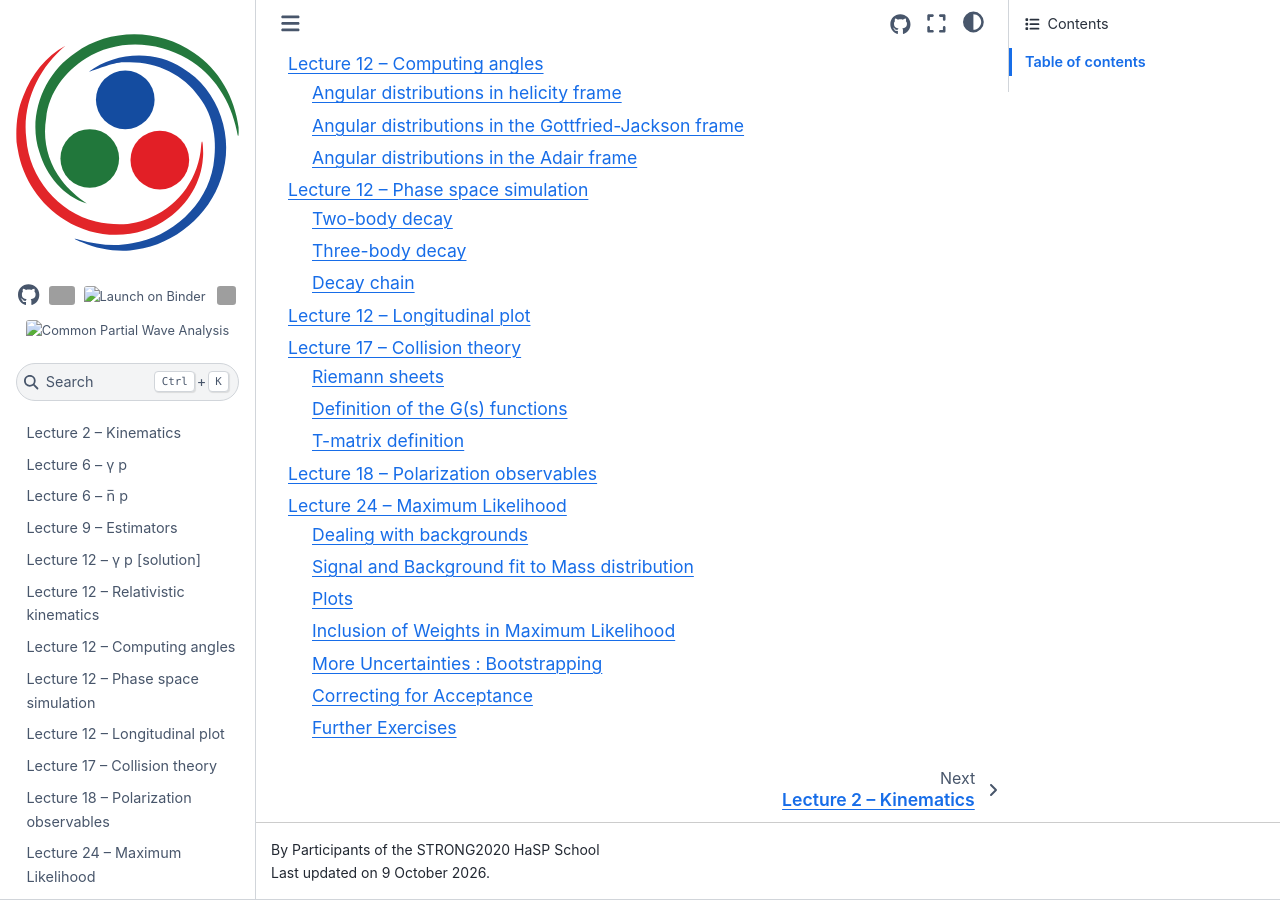
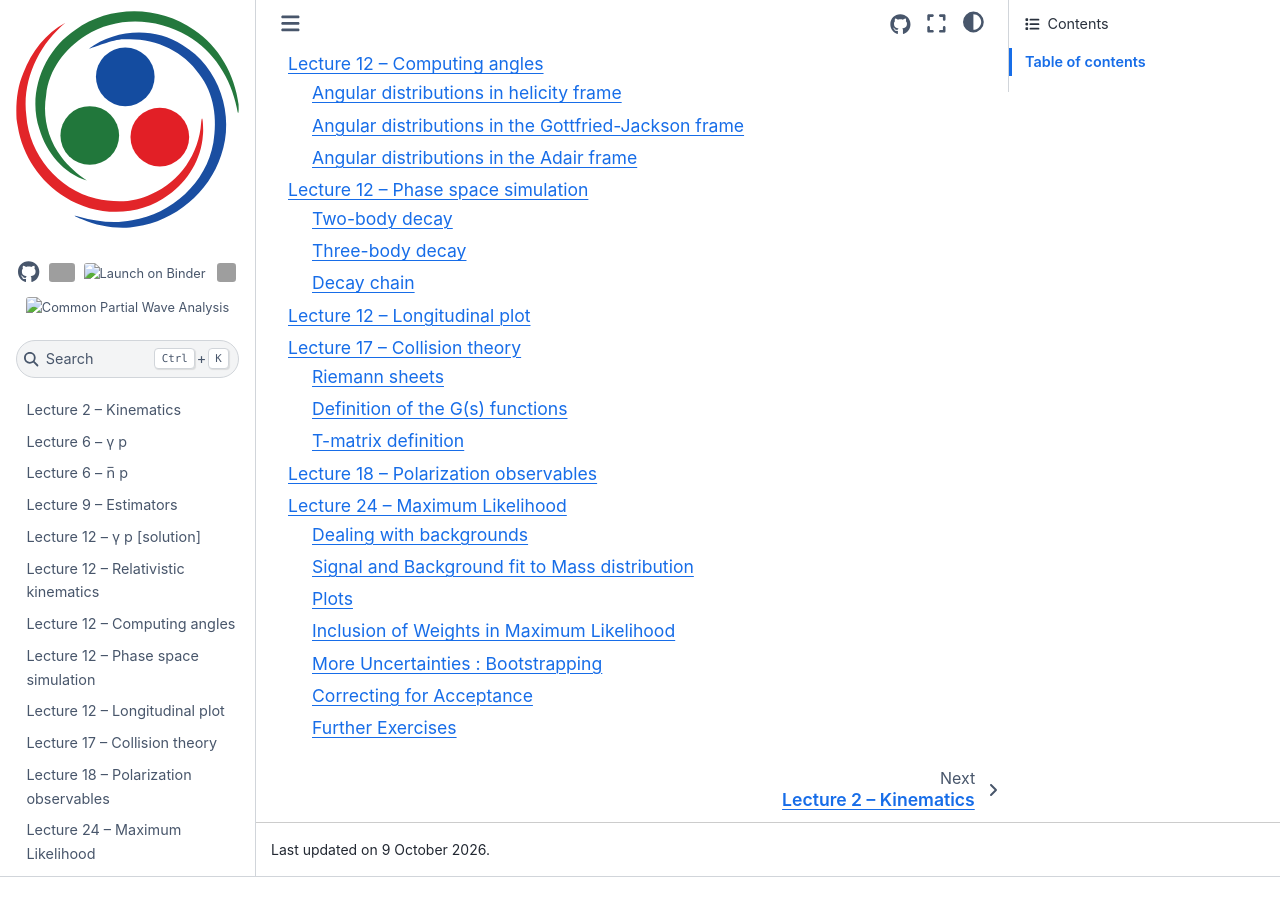
Before and after one commit to ComPWA/strong2020-salamanca, a Sphinx documentation site: the page built from docs/index.md, in a window 1280 px wide and 900 px high, scrolled down 939 px. Built offline with Sphinx 7.4.7 and the Sphinx Book theme 1.1.4, drawn with Linux system fonts in a browser that asks for light colours; comment, search, counter and statistics services are not loaded; after the commit the page ends 1816 px from its top, so only the background shows below that; grey boxes are pictures that could not be loaded.

Commit message:
DOC: remove author from documentation footer

```diff
--- a/docs/conf.py
+++ b/docs/conf.py
@@ -3,7 +3,7 @@ from sphinx_api_relink.helpers import get_execution_mode
 REPO_NAME = "strong2020-salamanca"
 BRANCH = "main"
 
-author = "Participants of the STRONG2020 HaSP School"
+author = ""
 autosectionlabel_prefix_document = True
 comments_config = {
     "hypothesis": True,
```
